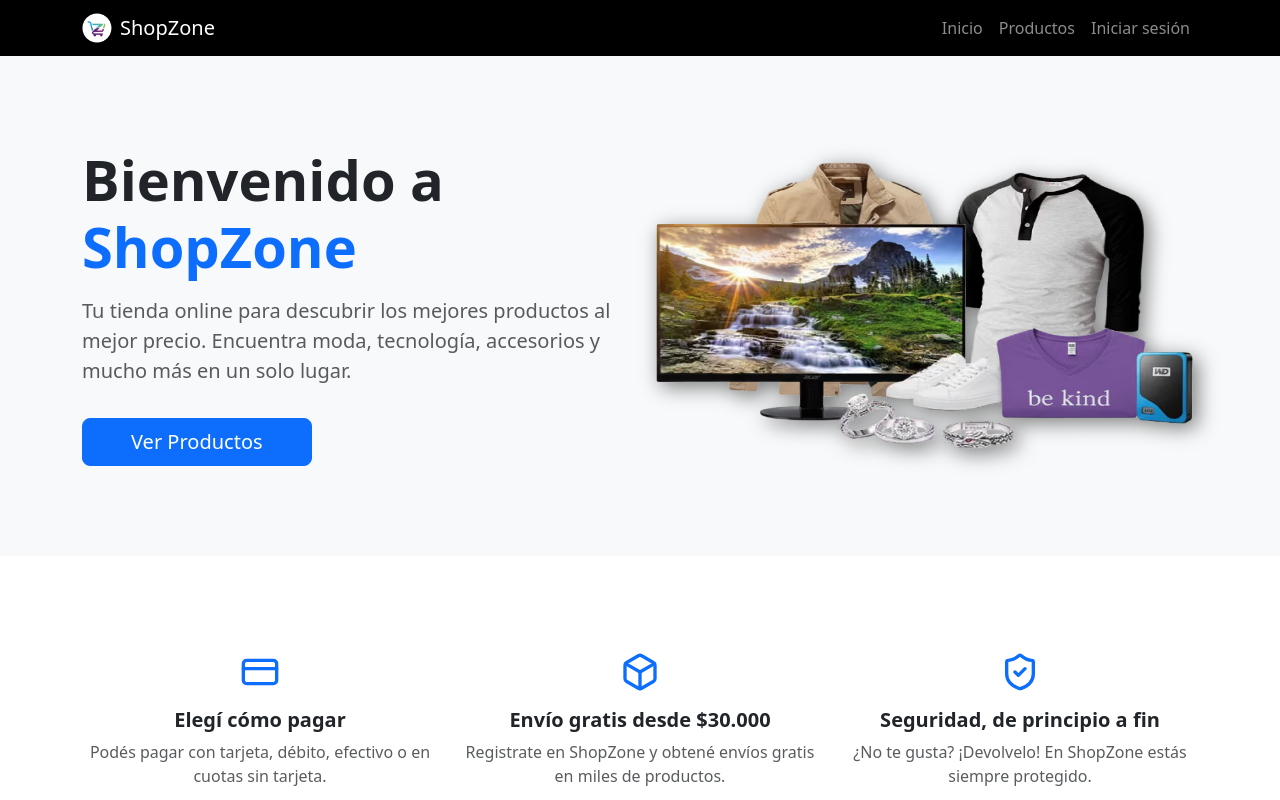
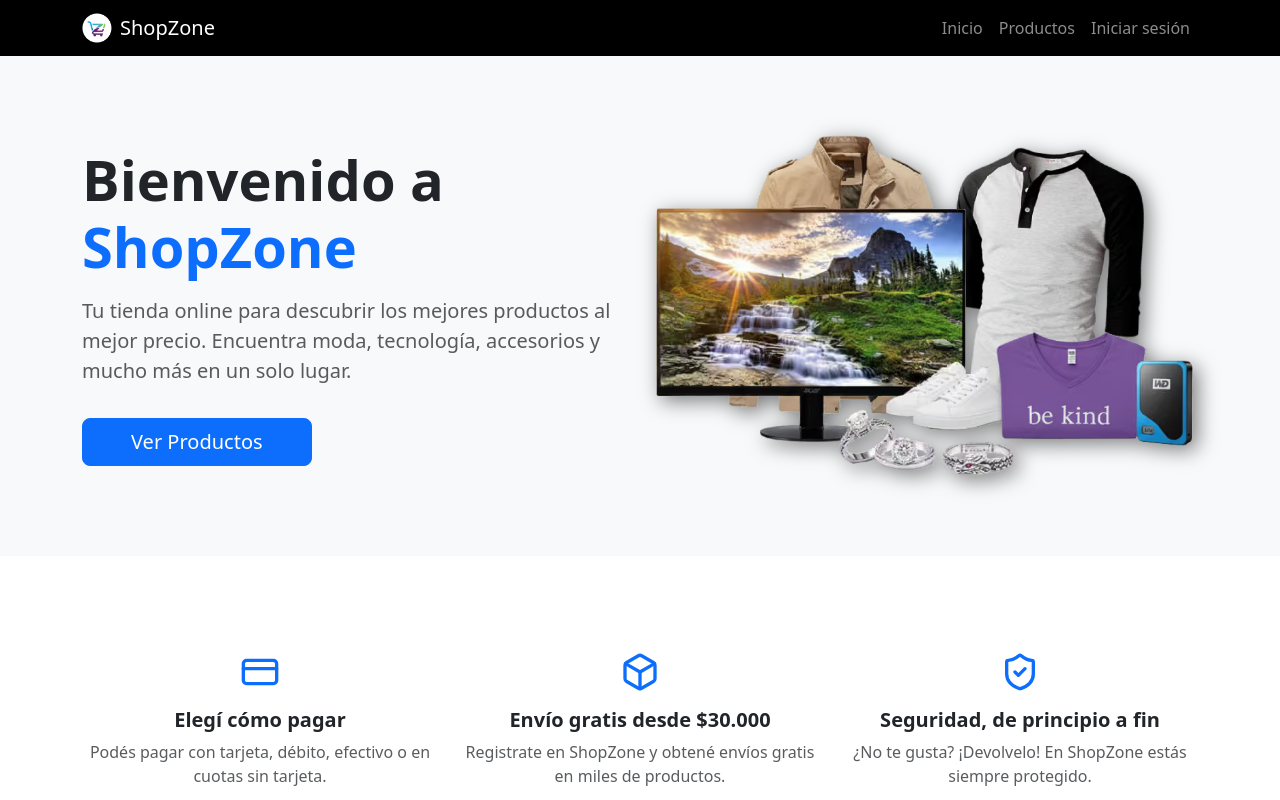
Before and after one commit to emmanuel-cruz-dev/talento-tech-ecommerce, a React (Vite) app: page / in a window 1280 px wide. Shown: the top 800 px of the page. Built offline with nearby package versions, Linux system fonts and the light colour scheme; no server answers.

Commit message:
feat: adds objec fit to img element in src/components/ui/Hero.jsx

```diff
--- a/src/components/ui/Hero.jsx
+++ b/src/components/ui/Hero.jsx
@@ -39,6 +39,7 @@ function Hero() {
               loading="lazy"
               style={{
                 maxHeight: "460px",
+                objectFit: "cover",
                 filter: "drop-shadow(5px 5px 10px rgba(0, 0, 0, 0.5))",
               }}
               width={800}
```
